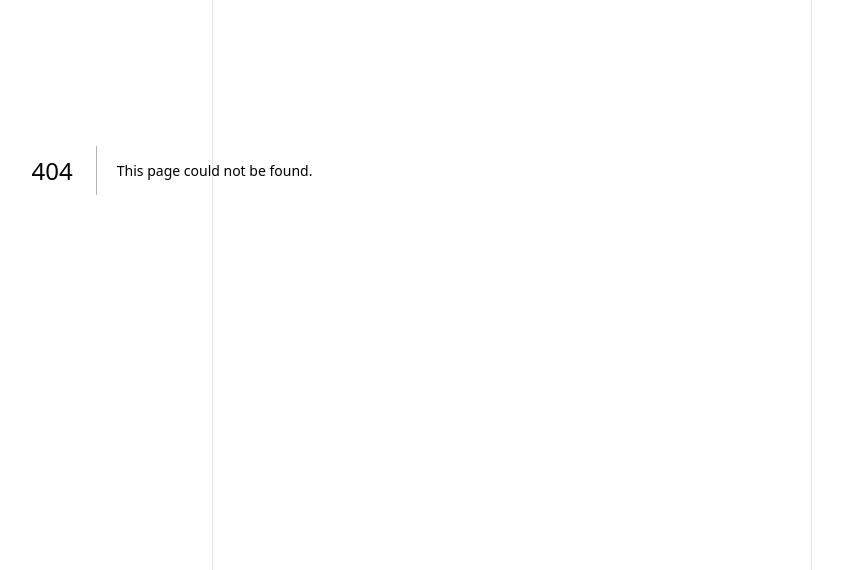
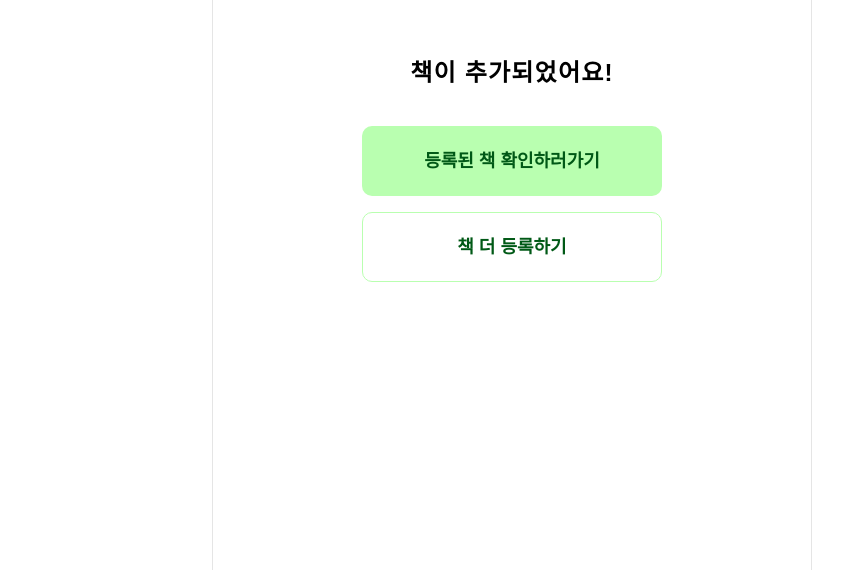
Before and after one commit to q45402sk/bookstore, a Next.js app: page /new/success/1 in a window 1280 px wide. Before the commit this address had no page. Shown: the part 230-800 px from the top of the page, without its empty margins (128-971 px from the left). Built offline with nearby package versions, Linux system fonts and the light colour scheme; a web font is replaced by a local one.

Commit message:
Feat: 책 생성 성공 페이지 추가

```diff
--- /dev/null
+++ b/src/app/new/success/[id]/Success.module.scss
@@ -0,0 +1,61 @@
+.background {
+  display: flex;
+  flex-direction: column;
+  align-items: center;
+  justify-content: center;
+  position: fixed;
+  top: 50%;
+  left: 50%;
+  transform: translate(-50%, -50%);
+  width: min(100%, 600px);
+  padding: 0 24px;
+}
+
+.title {
+  color: #000;
+  text-align: center;
+  font-size: 24px;
+  font-style: normal;
+  font-weight: 700;
+  line-height: 30px;
+  letter-spacing: 1.2px;
+  margin: 0 0 8px;
+  @media only screen and (max-width: 480px) {
+    font-size: 20px;
+  }
+}
+
+.bookDetailsButton {
+  width: 300px;
+  height: 70px;
+  border-radius: 10px;
+  background: $green-light-active;
+  color: $green-darker;
+  text-align: center;
+  font-size: 18px;
+  font-style: normal;
+  font-weight: 700;
+  line-height: 20px; /* 83.333% */
+  margin: 30px 0 0;
+  @media only screen and (max-width: 480px) {
+    font-size: 16px;
+  }
+}
+
+.newBookButton {
+  width: 300px;
+  height: 70px;
+  border-radius: 10px;
+  border: 1px solid $green-light-active;
+  background: #fff;
+  color: $green-darker;
+  text-align: center;
+  font-size: 18px;
+  font-style: normal;
+  font-weight: 700;
+  line-height: 20px; /* 83.333% */
+  margin: 16px 0 0;
+  @media only screen and (max-width: 480px) {
+    font-size: 16px;
+  }
+}
--- /dev/null
+++ b/src/app/new/success/[id]/page.tsx
@@ -0,0 +1,34 @@
+'use client';
+
+import styles from './Success.module.scss';
+import { useRouter } from 'next/navigation';
+
+export default function NewSuccess({ params }: { params: any }) {
+  const { id } = params;
+  const router = useRouter();
+  const handleGoToBookDetails = () => {
+    router.replace(`/${id}`);
+  };
+
+  const handleCreateNewBook = () => {
+    router.replace('/new');
+  };
+
+  return (
+    <div className={styles.background}>
+      <h1 className={styles.title}>책이 추가되었어요!</h1>
+      <button
+        type="button"
+        className={styles.bookDetailsButton}
+        onClick={handleGoToBookDetails}>
+        등록된 책 확인하러가기
+      </button>
+      <button
+        type="button"
+        className={styles.newBookButton}
+        onClick={handleCreateNewBook}>
+        책 더 등록하기
+      </button>
+    </div>
+  );
+}
--- a/src/components/common/BookForm/index.tsx
+++ b/src/components/common/BookForm/index.tsx
@@ -52,7 +52,7 @@ export default function BookForm({ mode, initialData }: IBookFormProps) {
     if (mode === 'create') {
       createBook.mutate(bookInfo, {
         onSuccess: async () => {
-          router.replace(`/books/new/success/${bookInfo.id}`);
+          router.replace(`/new/success/${bookInfo.id}`);
           queryClient.invalidateQueries({
             queryKey: QueryKey.BOOKS.LIST,
             refetchType: 'all',
@@ -66,7 +66,7 @@ export default function BookForm({ mode, initialData }: IBookFormProps) {
     } else {
       updateBook.mutate(bookInfo, {
         onSuccess: async () => {
-          router.replace(`/books/${initialData?.id}`);
+          router.replace(`/${initialData?.id}`);
           queryClient.invalidateQueries({
             queryKey: QueryKey.BOOKS.LIST,
             refetchType: 'all',
```
Also changed, not shown: src/app/_components/Header/index.tsx (+7 -2 lines), src/app/new/success/Success.module.scss (deleted), src/app/new/success/page.tsx (deleted).
